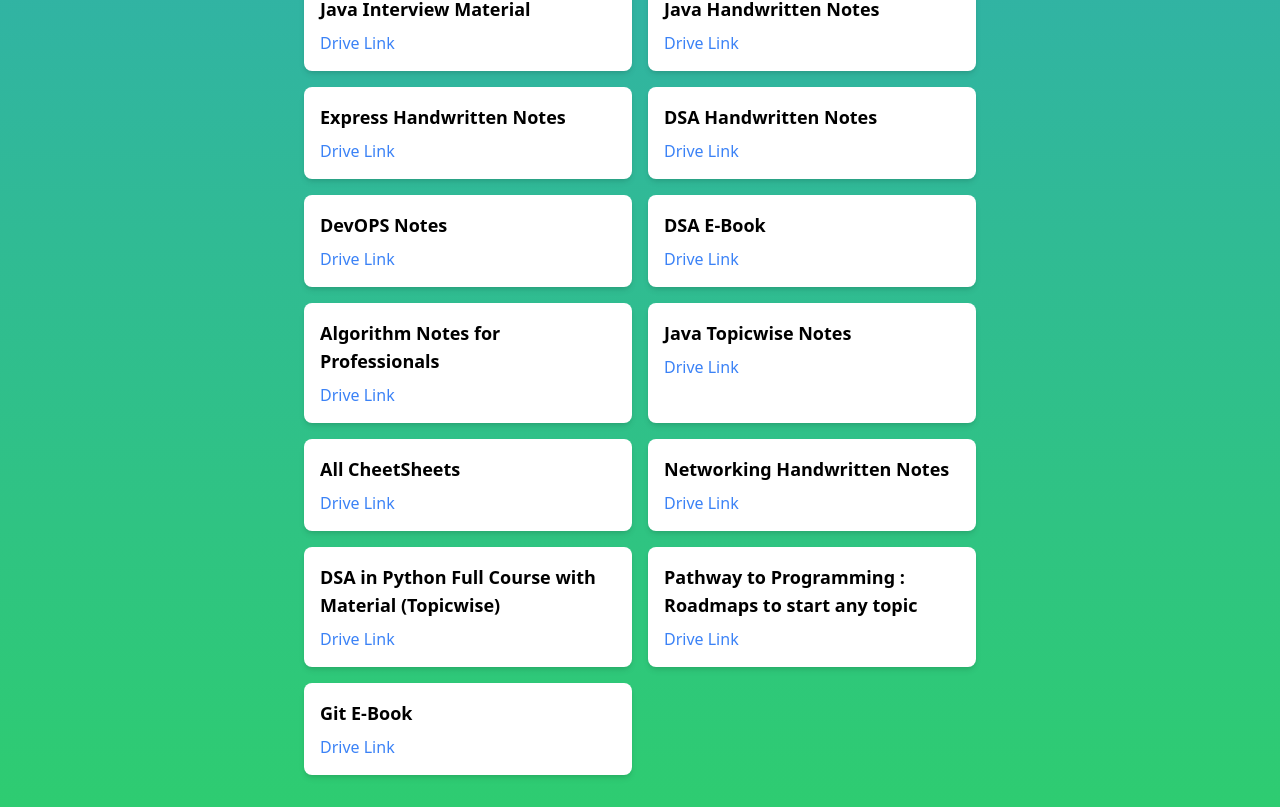
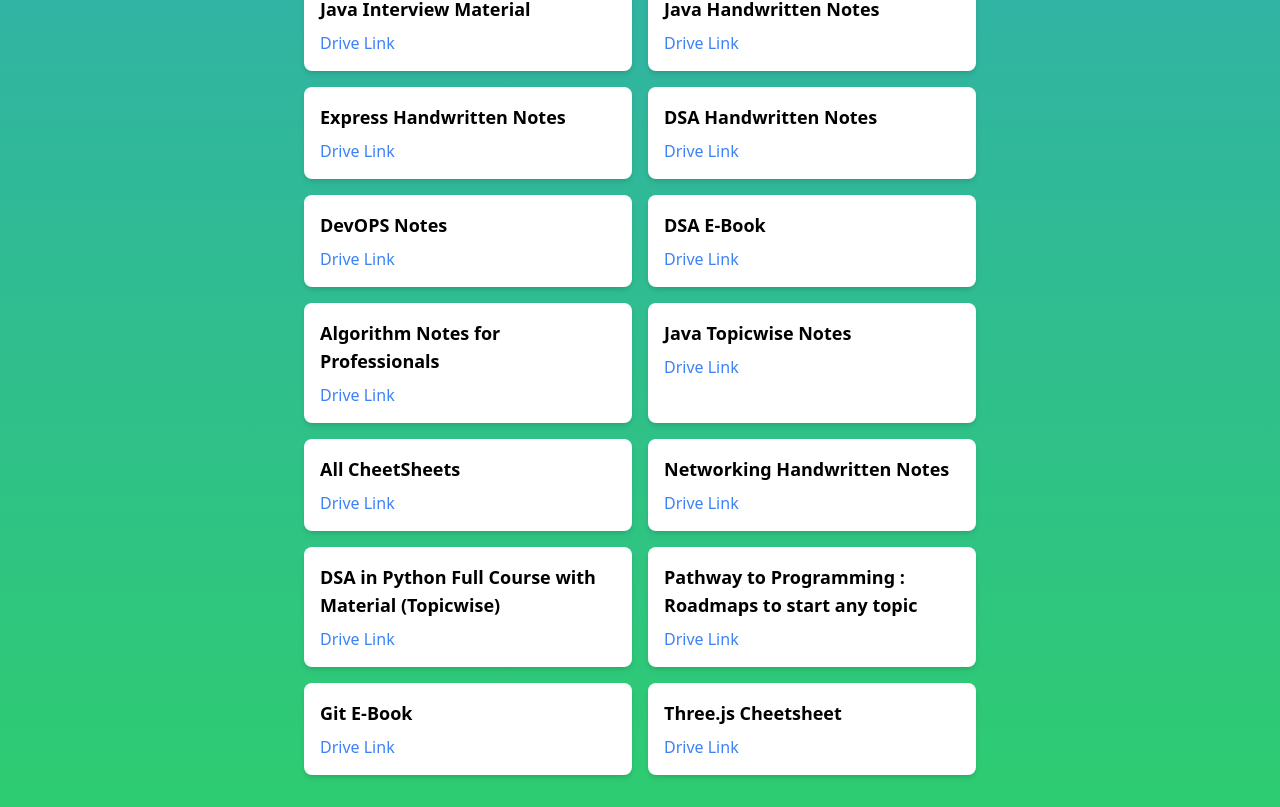
Before and after one commit to OctoTechHub/studysource, a React (Vite) app: page /notes in a window 1280 px wide. Shown: the part 973-1780 px from the top of the page. Built offline with nearby package versions, Linux system fonts and the light colour scheme.

Commit message:
Added Three.js Cheetsheet

```diff
--- a/src/material.ts
+++ b/src/material.ts
@@ -195,5 +195,9 @@
    {
     title: 'Git E-Book',
     driveLink: 'https://drive.google.com/file/d/1W1BdH3Esv3VgF1tkrUzxHswc7jxzwscM/view?usp=drive_link'
+   },
+   {
+    title: 'Three.js Cheetsheet',
+    driveLink: 'https://drive.google.com/file/d/1dTRWonTsezreC_hzDiXxGxqX1emDThJM/view?usp=sharing'
    }
  ]
```
